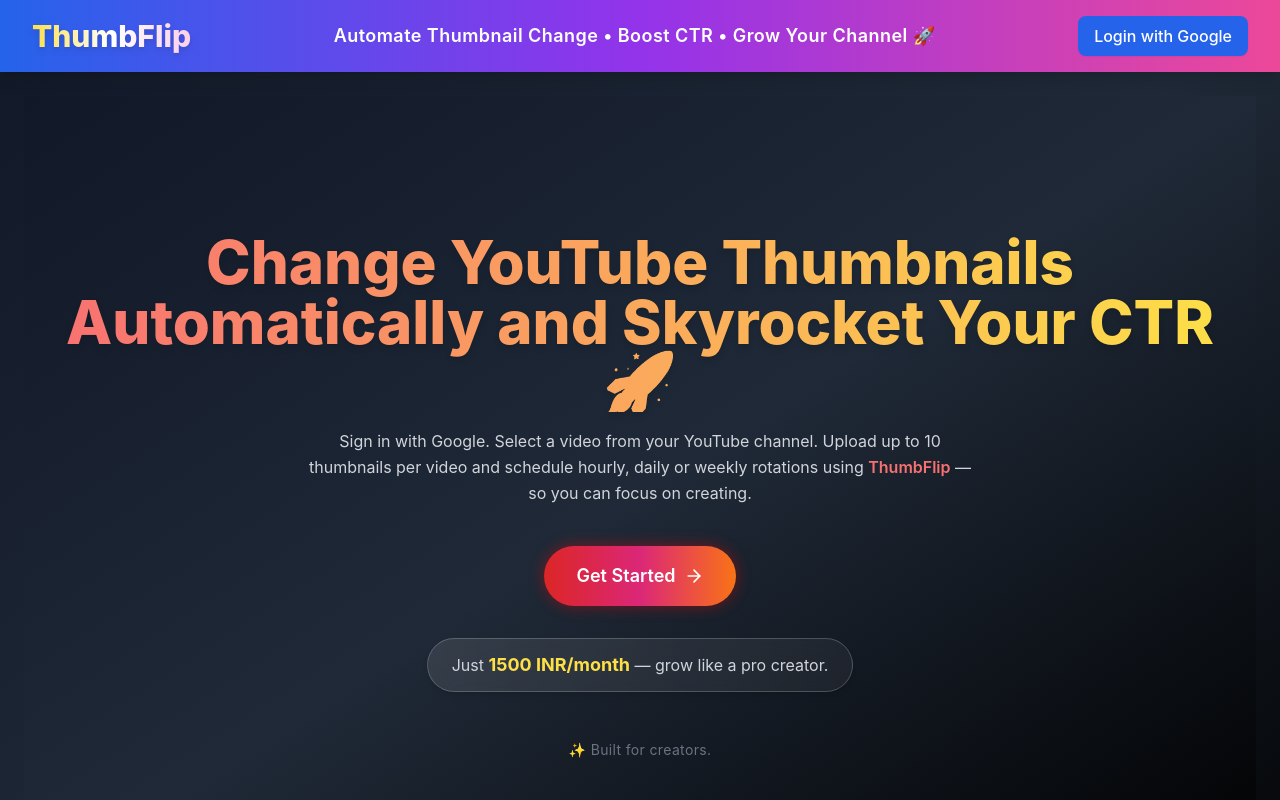
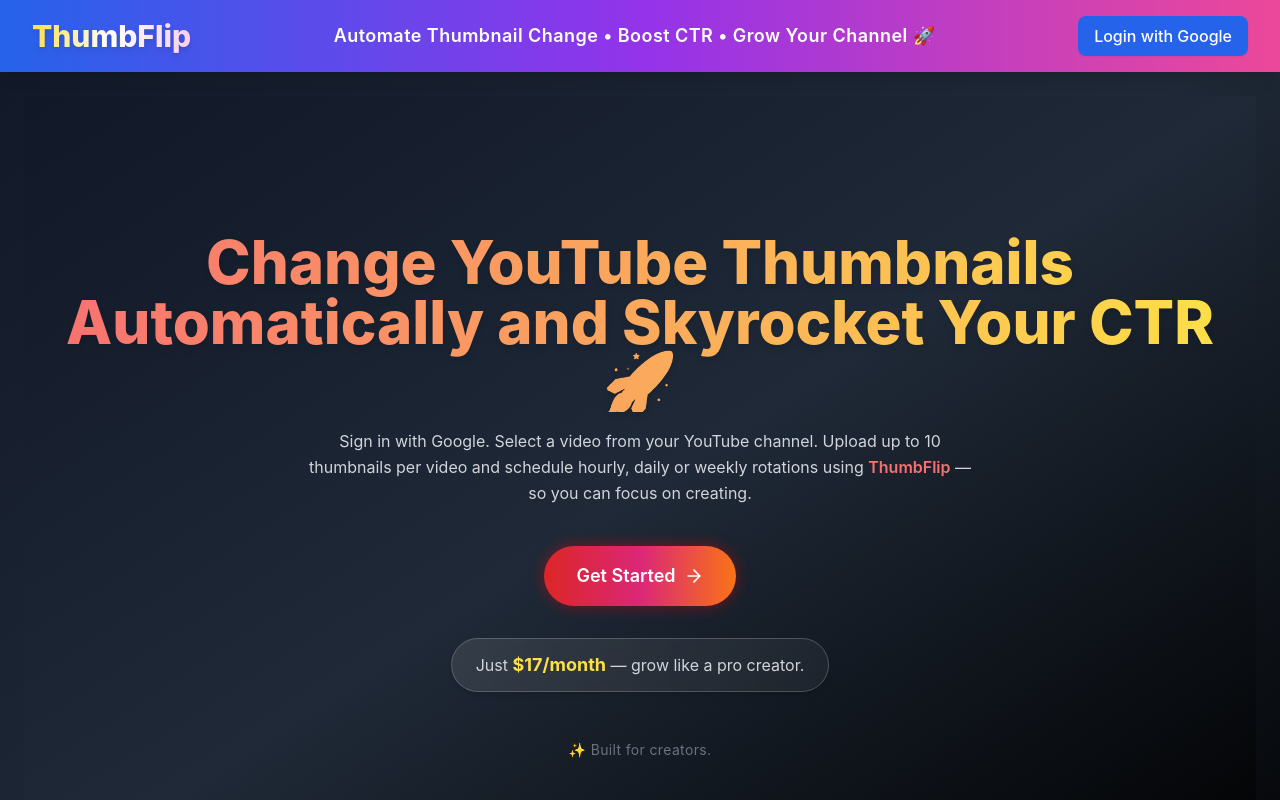
Before and after one commit to thumbflipcontact-ops/youtube-ab-test, a Next.js app: page / in a window 1280 px wide. Shown: the top 800 px of the page. Built offline with nearby package versions, Linux system fonts and the light colour scheme; no server answers.

Commit message:
Initial commit or latest updates

```diff
--- a/app/page.js
+++ b/app/page.js
@@ -52,7 +52,7 @@
         transition={{ delay: 0.6, duration: 0.5 }}
       >
         <span className="text-gray-300 text-sm md:text-base">
-          Just <span className="text-yellow-300 font-bold text-lg">1500 INR/month</span> — grow like a pro creator.
+          Just <span className="text-yellow-300 font-bold text-lg">$17/month</span> — grow like a pro creator.
         </span>
       </motion.div>
 
```
